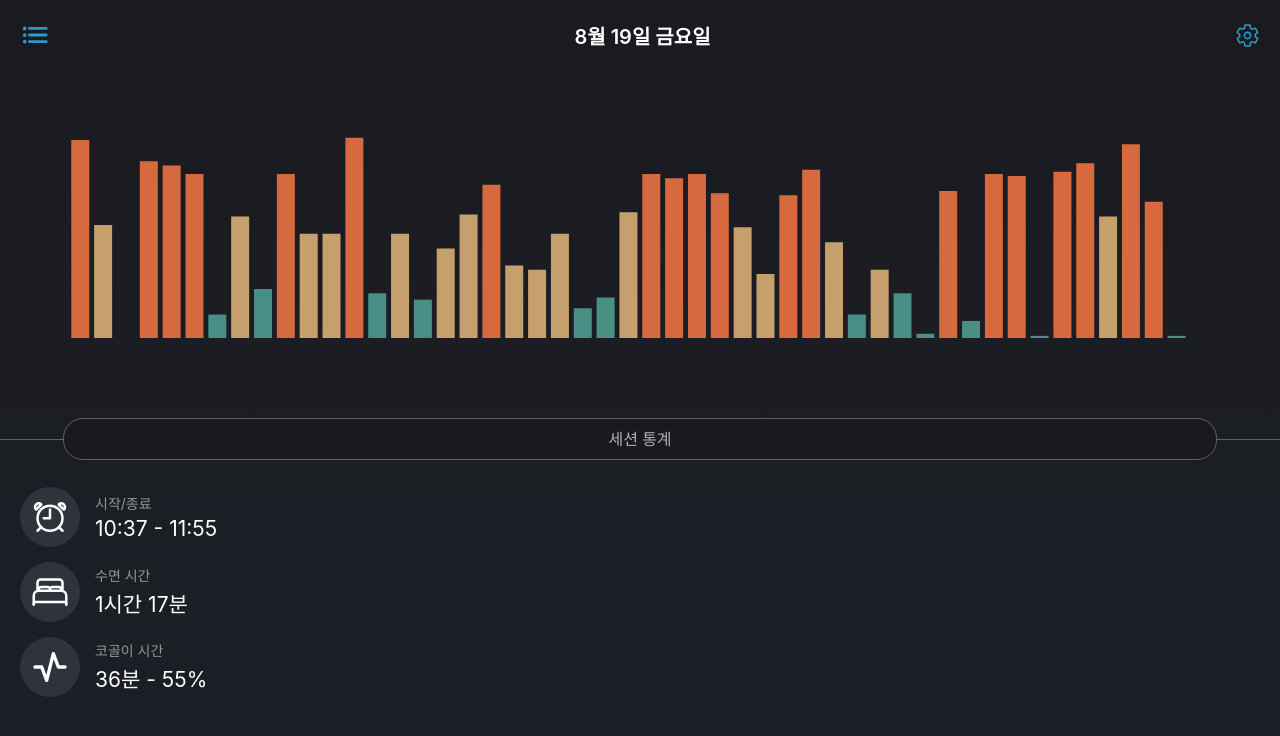
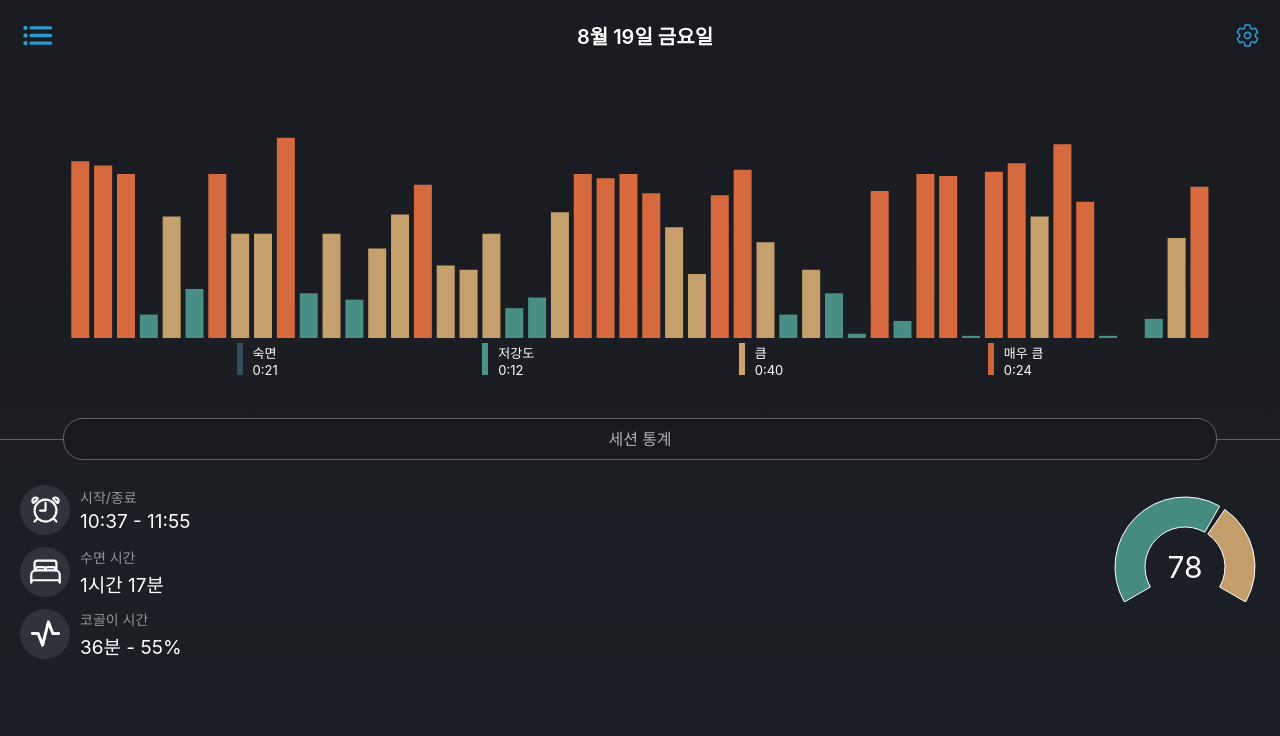
Before and after one commit to rlaeocjf/forView, a React (Create React App) app: page /detail in a window 1280 px wide. Shown: the top 736 px of the page. Built offline with nearby package versions, Linux system fonts and the light colour scheme.

Commit message:
디테일 페이지 작업 중간

```diff
--- a/src/app/pages/ResultDetailPage/index.tsx
+++ b/src/app/pages/ResultDetailPage/index.tsx
@@ -8,11 +8,18 @@ import {
 } from "react-icons/io5";
 import { TbActivity } from "react-icons/tb";
 import { useNavigate } from "react-router-dom";
-import { BarChart, Bar, Cell, ResponsiveContainer } from "recharts";
+import {
+  BarChart,
+  Bar,
+  Cell,
+  ResponsiveContainer,
+  PieChart,
+  Pie,
+  Label,
+} from "recharts";
+import IconWrapper from "../../components/IconWrapper";
+import { pieChartdata, PIE_COLORS } from "../ResultListPage";
 import Text from "../../components/Text";
-import { IconContext } from "react-icons/lib";
-import IconWrapper from "../../components/IconWrapper";
-// import { IconContext } from "react-icons";
 
 const barChartdata: any = [];
 for (let i = 0; i < 50; i++) {
@@ -42,7 +49,7 @@ function ResultDetailPage() {
   return (
     <Container>
       <Header>
-        <IoList color="#2d99cd" size={30} onClick={goList} />
+        <IoList color="#2d99cd" size={35} onClick={goList} />
         <HeaderTitle>8월 19일 금요일</HeaderTitle>
         <IoSettingsOutline color="#2d99cd" size={25} />
       </Header>
@@ -61,50 +68,104 @@ function ResultDetailPage() {
             </Bar>
           </BarChart>
         </ResponsiveContainer>
+        <IndexContainer>
+          <IndexBox>
+            <IndexColor color={"#344f5b"} />
+            <ItemBoxText>
+              <Text size={13}>숙면</Text>
+              <Text size={13}>0:21</Text>
+            </ItemBoxText>
+          </IndexBox>
+          <IndexBox>
+            <IndexColor color={"#4b9488"} />
+            <ItemBoxText>
+              <Text size={13}>저강도</Text>
+              <Text size={13}>0:12</Text>
+            </ItemBoxText>
+          </IndexBox>
+          <IndexBox>
+            <IndexColor color={"#caa36e"} />
+            <ItemBoxText>
+              <Text size={13}>큼</Text>
+              <Text size={13}>0:40</Text>
+            </ItemBoxText>
+          </IndexBox>
+          <IndexBox>
+            <IndexColor color={"#cf673c"} />
+            <ItemBoxText>
+              <Text size={13}>매우 큼</Text>
+              <Text size={13}>0:24</Text>
+            </ItemBoxText>
+          </IndexBox>
+        </IndexContainer>
       </TopWrapper>
       <Divider>세션 통계</Divider>
       <BottomWrapper>
         <BottomLeft>
           <ItemBox>
-            <IconWrapper size={60} color={"#2e333c"}>
-              <IoAlarmOutline color="#fff" size={40} />
+            <IconWrapper size={50} color={"#2e333c"}>
+              <IoAlarmOutline color="#fff" size={35} />
             </IconWrapper>
             <ItemBoxText>
               <Text color="#949597" size={14}>
                 시작/종료
               </Text>
-              <Text marginTop={3} size={21}>
+              <Text marginTop={3} size={19}>
                 10:37 - 11:55
               </Text>
             </ItemBoxText>
           </ItemBox>
           <ItemBox>
-            <IconWrapper size={60} color={"#2e333c"}>
-              <IoBedOutline color="#fff" size={40} />
+            <IconWrapper size={50} color={"#2e333c"}>
+              <IoBedOutline color="#fff" size={35} />
             </IconWrapper>
             <ItemBoxText>
               <Text color="#949597" size={14}>
                 수면 시간
               </Text>
-              <Text marginTop={3} size={21}>
+              <Text marginTop={3} size={19}>
                 1시간 17분
               </Text>
             </ItemBoxText>
           </ItemBox>
           <ItemBox>
-            <IconWrapper size={60} color={"#2e333c"}>
-              <TbActivity color="#fff" size={40} />
+            <IconWrapper size={50} color={"#2e333c"}>
+              <TbActivity color="#fff" size={35} />
             </IconWrapper>
             <ItemBoxText>
               <Text color="#949597" size={14}>
                 코골이 시간
               </Text>
-              <Text marginTop={3} size={21}>
+              <Text marginTop={3} size={19}>
                 36분 - 55%
               </Text>
             </ItemBoxText>
           </ItemBox>
         </BottomLeft>
+        <BottomRight>
+          <PieChart width={150} height={120}>
+            <Pie
+              data={pieChartdata}
+              cy={80}
+              startAngle={210}
+              endAngle={-30}
+              innerRadius={40}
+              outerRadius={70}
+              fill="white"
+              paddingAngle={5}
+              dataKey="value"
+              isAnimationActive={false}
+            >
+              <Label value="78" position="center" fill="#fff" fontSize={30} />
+              {pieChartdata.map((entry, index) => (
+                <Cell
+                  key={`cell-${index}`}
+                  fill={PIE_COLORS[index % PIE_COLORS.length]}
+                />
+              ))}
+            </Pie>
+          </PieChart>
+        </BottomRight>
       </BottomWrapper>
     </Container>
   );
@@ -145,23 +206,38 @@ const TopWrapper = styled.div`
   box-sizing: border-box;
   border-bottom: 1px solid #606266;
 `;
+const IndexContainer = styled.div`
+  display: flex;
+  justify-content: space-evenly;
+  width: 95%;
+`;
+const IndexBox = styled.div`
+  display: flex;
+`;
+const IndexColor = styled.div<{ color: string }>`
+  width: 6px;
+  height: 32px;
+  background-color: ${({ color }) => color};
+`;
 const BottomWrapper = styled.div`
   display: flex;
   flex: 1;
+  justify-content: space-between;
   width: 100%;
   padding: 0 20px;
   box-sizing: border-box;
 `;
 const BottomLeft = styled.div``;
+const BottomRight = styled.div``;
 const ItemBox = styled.div`
   display: flex;
-  margin: 5px 0 15px 0;
+  margin: 3px 0 12px 0;
   align-items: center;
 `;
 const ItemBoxText = styled.div`
   display: flex;
   flex-direction: column;
-  margin-left: 15px;
+  margin-left: 10px;
 `;
 
 const Divider = styled.div`
--- a/src/app/pages/ResultListPage/index.tsx
+++ b/src/app/pages/ResultListPage/index.tsx
@@ -3,6 +3,13 @@ import styled from "styled-components";
 import { IoMic, IoTrashOutline } from "react-icons/io5";
 import { BarChart, Bar, PieChart, Pie, Cell, Label } from "recharts";
 import { useNavigate } from "react-router-dom";
+
+export const pieChartdata = [
+  { name: "Group A", value: Math.floor(Math.random() * 100) },
+  { name: "Group B", value: Math.floor(Math.random() * 100) },
+  { name: "Group C", value: Math.floor(Math.random() * 100) },
+];
+export const PIE_COLORS = ["#458b80", "#c39e6b", "#b45a36"];
 
 function ResultListPage() {
   const navigate = useNavigate();
@@ -47,12 +54,6 @@ function ResultListPage() {
       uv: Math.floor(Math.random() * 100),
     });
   }
-  const pieChartdata = [
-    { name: "Group A", value: Math.floor(Math.random() * 100) },
-    { name: "Group B", value: Math.floor(Math.random() * 100) },
-    { name: "Group C", value: Math.floor(Math.random() * 100) },
-  ];
-  const PIE_COLORS = ["#458b80", "#c39e6b", "#b45a36"];
 
   const getBarColor = (key: number) => {
     if (key < 30) {
```
